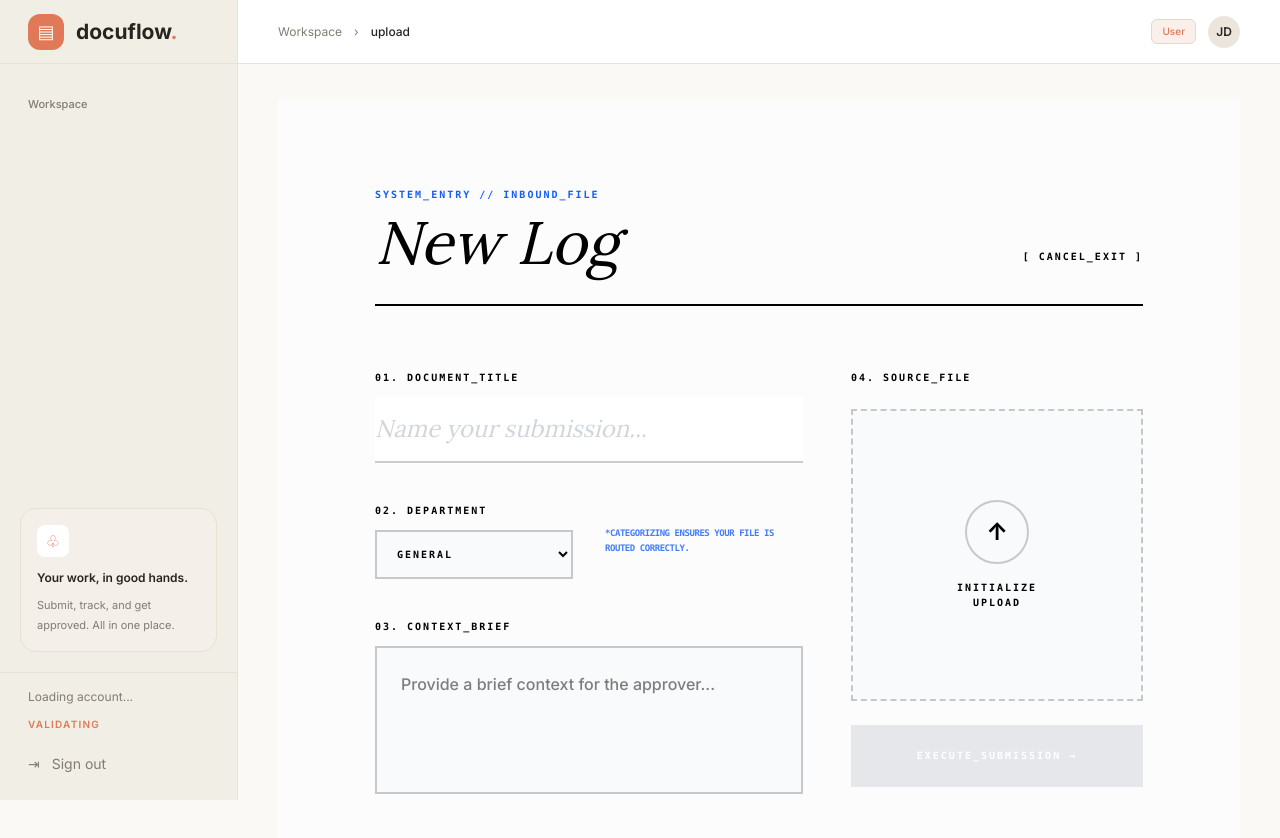
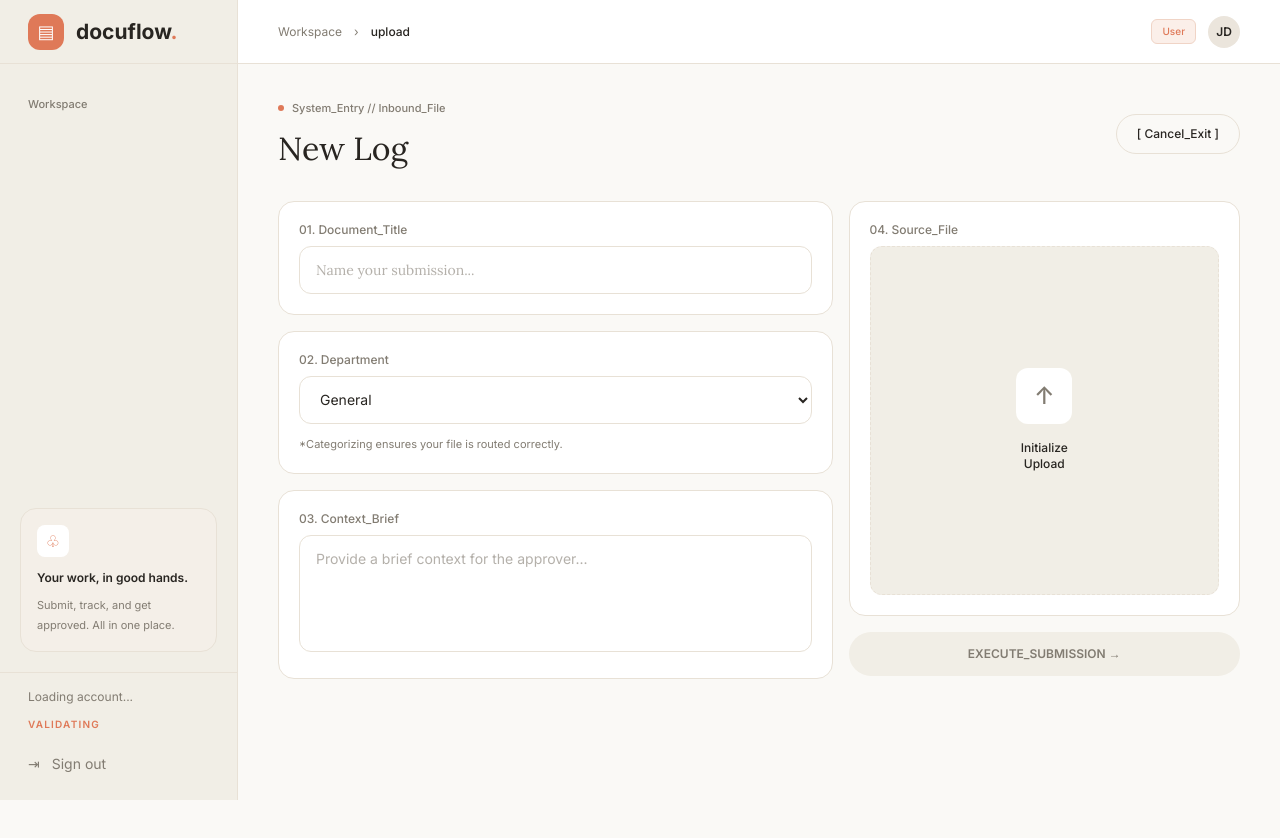
Before and after one commit to ivanlacson00-ux/connect-daet.ai-workflow, a Next.js app: page /workflow/user/upload in a window 1280 px wide. Shown: the top 838 px of the page. After the commit the page ends 800 px from the top, so only its background shows below. Built offline with nearby package versions, Linux system fonts and the light colour scheme.

Commit message:
user upload page redesigned

```diff
--- a/app/(dashboard)/workflow/user/upload/page.tsx
+++ b/app/(dashboard)/workflow/user/upload/page.tsx
@@ -1,12 +1,13 @@
 'use client';
 
-import { useState, useRef, useMemo } from 'react';
+import { useState, useRef, useMemo, useEffect } from 'react';
 import { createClient } from '@/lib/supabase/client';
 import { useRouter } from 'next/navigation';
 
+// ─── Styles & Fonts (synced with dashboard) ──────────────────────────────────
 const fonts = {
-  serif: "font-serif italic",
-  mono: "font-mono uppercase tracking-[0.2em] text-[10px]",
+  serif: "font-serif",
+  mono: "font-sans text-xs",
 };
 
 export default function UploadPage() {
@@ -18,8 +19,49 @@ export default function UploadPage() {
   const [uploading, setUploading] = useState(false);
   const [message, setMessage] = useState<{ text: string; type: 'success' | 'error' } | null>(null);
 
+  const [showPreview, setShowPreview] = useState(false);
+  const [textPreview, setTextPreview] = useState<string | null>(null);
+
   const fileInputRef = useRef<HTMLInputElement>(null);
   const supabase = useMemo(() => createClient(), []);
+
+  // Local object URL so the selected file can be previewed before uploading
+  const previewUrl = useMemo(() => (file ? URL.createObjectURL(file) : null), [file]);
+  useEffect(() => {
+    return () => { if (previewUrl) URL.revokeObjectURL(previewUrl); };
+  }, [previewUrl]);
+
+  const fileKind = useMemo(() => {
+    if (!file) return 'none';
+    const type = (file.type || '').toLowerCase();
+    const name = file.name.toLowerCase();
+    if (type.startsWith('image/')) return 'image';
+    if (type === 'application/pdf' || name.endsWith('.pdf')) return 'pdf';
+    if (type.startsWith('video/')) return 'video';
+    if (type.startsWith('audio/')) return 'audio';
+    if (type.startsWith('text/') || /\.(txt|md|csv|json|log)$/.test(name)) return 'text';
+    return 'other';
+  }, [file]);
+
+  // Read text-like files for the preview (capped so huge files don't freeze the page)
+  useEffect(() => {
+    setTextPreview(null);
+    if (!file || fileKind !== 'text') return;
+    let cancelled = false;
+    file.slice(0, 200_000).text().then(t => { if (!cancelled) setTextPreview(t); }).catch(() => {});
+    return () => { cancelled = true; };
+  }, [file, fileKind]);
+
+  // Close preview with Escape
+  useEffect(() => {
+    if (!showPreview) return;
+    const onKey = (e: KeyboardEvent) => { if (e.key === 'Escape') setShowPreview(false); };
+    window.addEventListener('keydown', onKey);
+    return () => window.removeEventListener('keydown', onKey);
+  }, [showPreview]);
+
+  // Close preview if the file is removed
+  useEffect(() => { if (!file) setShowPreview(false); }, [file]);
 
   const handleFileChange = (e: React.ChangeEvent<HTMLInputElement>) => {
     if (e.target.files && e.target.files[0]) {
@@ -120,113 +162,216 @@ export default function UploadPage() {
     }
   };
 
+  const labelClass = "mb-2 block text-xs font-medium text-muted-text";
+  const fieldClass = "w-full rounded-xl border border-warm-border bg-card px-4 text-sm text-warm-text outline-none transition-colors placeholder:text-muted-text/60 focus:border-clay";
+
   return (
-    <div className="min-h-screen bg-[#fcfcfc] text-black py-20 px-6">
-      <div className="max-w-3xl mx-auto">
-        <div className="mb-16 border-b-2 border-black pb-8">
-          <div className="flex justify-between items-end">
+    <div className="w-full">
       <div>
-              <span className={`${fonts.mono} text-blue-600 font-bold`}>System_Entry // Inbound_File</span>
-              <h1 className={`${fonts.serif} text-6xl mt-2 text-black`}>New Log</h1>
+        {/* Header */}
+        <div className="mb-8 flex flex-col justify-between gap-5 sm:flex-row sm:items-center max-md:mb-5 max-md:gap-3">
+          <div>
+            <p className="mb-3 flex items-center gap-2 text-[11px] font-medium text-muted-text max-md:mb-2">
+              <span className="h-1.5 w-1.5 rounded-full bg-clay" /> System_Entry // Inbound_File
+            </p>
+            <h1 className={`${fonts.serif} text-[32px] leading-tight text-warm-text max-md:text-[26px]`}>New Log</h1>
           </div>
-            <button onClick={() => router.back()} className={`${fonts.mono} text-black hover:text-blue-600 transition-colors mb-2 font-bold`}>
+          <button
+            onClick={() => router.back()}
+            className="inline-flex h-10 items-center justify-center gap-2 self-start rounded-full border border-warm-border px-5 text-xs font-medium text-warm-text transition-colors hover:bg-sidebar sm:self-auto max-md:h-11 max-md:w-full max-md:self-stretch"
+          >
             [ Cancel_Exit ]
           </button>
         </div>
-        </div>
 
-        <div className="grid grid-cols-1 lg:grid-cols-12 gap-12">
-          <div className="lg:col-span-7 space-y-10">
-            <section>
-              <label className={`${fonts.mono} text-black font-bold block mb-3`}>01. Document_Title</label>
+        <div className="grid grid-cols-1 gap-4 lg:grid-cols-12 max-md:gap-3">
+          {/* Form column */}
+          <div className="space-y-4 lg:col-span-7 max-md:space-y-3">
+            <section className="rounded-2xl border border-warm-border bg-card p-5 max-md:p-3.5">
+              <label className={labelClass}>01. Document_Title</label>
               <input
                 type="text"
                 value={title}
                 onChange={(e) => setTitle(e.target.value)}
                 placeholder="Name your submission..."
-                className="w-full bg-white border-b-2 border-black/20 focus:border-blue-600 py-4 text-2xl font-serif italic outline-none transition-all placeholder:text-gray-300 text-black"
+                className={`${fieldClass} h-12 ${fonts.serif} text-lg`}
               />
             </section>
 
-            <div className="grid grid-cols-2 gap-8">
-              <section>
-                <label className={`${fonts.mono} text-black font-bold block mb-3`}>02. Department</label>
+            <section className="rounded-2xl border border-warm-border bg-card p-5 max-md:p-3.5">
+              <label className={labelClass}>02. Department</label>
               <select
                 value={category}
                 onChange={(e) => setCategory(e.target.value)}
-                  className={`${fonts.mono} w-full bg-gray-50 border-2 border-black/20 p-4 focus:border-blue-600 outline-none cursor-pointer text-black font-bold`}
+                className={`${fieldClass} h-12 cursor-pointer max-md:h-11`}
               >
                 <option value="General">General</option>
                 <option value="Tourism">Tourism</option>
                 <option value="Events">Events</option>
                 <option value="Marketing">Marketing</option>
               </select>
-              </section>
-              <div className="flex items-center">
-                 <p className="text-[9px] font-mono leading-relaxed text-blue-600 uppercase tracking-tighter font-bold opacity-80">
+              <p className="mt-3 text-[11px] leading-relaxed text-muted-text">
                 *Categorizing ensures your file is routed correctly.
               </p>
-              </div>
-            </div>
+            </section>
 
-            <section>
-              <label className={`${fonts.mono} text-black font-bold block mb-3`}>03. Context_Brief</label>
+            <section className="rounded-2xl border border-warm-border bg-card p-5 max-md:p-3.5">
+              <label className={labelClass}>03. Context_Brief</label>
               <textarea
                 rows={4}
                 value={description}
                 onChange={(e) => setDescription(e.target.value)}
                 placeholder="Provide a brief context for the approver..."
-                className="w-full bg-gray-50 border-2 border-black/20 p-6 focus:border-blue-600 outline-none transition-all font-medium text-black resize-none"
+                className={`${fieldClass} resize-none py-3 leading-relaxed`}
               />
             </section>
           </div>
 
+          {/* File + submit column */}
           <div className="lg:col-span-5">
-            <div className="sticky top-10 space-y-6">
-              <label className={`${fonts.mono} text-black font-bold block`}>04. Source_File</label>
+            <div className="space-y-4 lg:sticky lg:top-10 max-md:space-y-3">
+              <div className="rounded-2xl border border-warm-border bg-card p-5 max-md:p-3.5">
+                <label className={labelClass}>04. Source_File</label>
                 <div
                   onClick={() => fileInputRef.current?.click()}
-                className={`group relative aspect-square border-2 border-dashed flex flex-col items-center justify-center p-8 transition-all cursor-pointer overflow-hidden
-                  ${file ? 'border-blue-600 bg-blue-50/30' : 'border-black/20 hover:border-black bg-gray-50'}`}
+                  className={`group relative flex aspect-square cursor-pointer flex-col items-center justify-center overflow-hidden rounded-xl border border-dashed p-8 transition-colors max-md:aspect-auto max-md:py-10
+                    ${file ? 'border-clay bg-clay-soft' : 'border-warm-border bg-sidebar hover:border-clay'}`}
                 >
                   <input type="file" ref={fileInputRef} onChange={handleFileChange} className="hidden" />
                   {!file ? (
                     <>
-                    <div className="w-16 h-16 border-2 border-black/20 rounded-full flex items-center justify-center mb-4 group-hover:scale-110 group-hover:border-black transition-all">
-                      <span className="text-2xl text-black font-bold">↑</span>
+                      <div className="mb-4 flex h-14 w-14 items-center justify-center rounded-xl bg-card text-muted-text transition-colors group-hover:text-clay">
+                        <span className="text-2xl font-medium" aria-hidden="true">↑</span>
                       </div>
-                    <span className={`${fonts.mono} text-black font-bold text-center`}>Initialize<br/>Upload</span>
+                      <span className="text-center text-xs font-medium text-warm-text">Initialize<br />Upload</span>
                     </>
                   ) : (
-                  <div className="text-center animate-in zoom-in-95 duration-300">
-                    <div className="text-5xl mb-4">📄</div>
-                    <p className={`${fonts.mono} text-blue-600 font-bold break-all`}>{file.name}</p>
-                    <button onClick={(e) => { e.stopPropagation(); setFile(null); }} className="mt-6 text-[9px] font-mono text-red-600 border border-red-200 px-3 py-1 hover:bg-red-50 font-bold">
+                    <div className="animate-in zoom-in-95 flex w-full flex-col items-center text-center duration-300">
+                      {fileKind === 'image' && previewUrl ? (
+                        // eslint-disable-next-line @next/next/no-img-element
+                        <img
+                          src={previewUrl}
+                          alt={file.name}
+                          className="mb-4 max-h-40 w-auto max-w-full rounded-lg border border-warm-border bg-card object-contain"
+                        />
+                      ) : (
+                        <div className="mx-auto mb-4 flex h-14 w-14 flex-col items-center justify-center rounded-xl bg-card text-muted-text">
+                          <span className="text-lg leading-4" aria-hidden="true">▤</span>
+                          <span className="mt-1 text-[8px] font-semibold uppercase">{file.type?.split('/').at(-1)?.slice(0, 3) || 'File'}</span>
+                        </div>
+                      )}
+                      <p className="break-all text-xs font-semibold text-warm-text">{file.name}</p>
+                      <p className="mt-1 text-[11px] text-muted-text">{(file.size / 1024).toFixed(1)} KB</p>
+                      <div className="mt-5 flex flex-wrap items-center justify-center gap-2 max-md:w-full max-md:flex-col max-md:items-stretch">
+                        <button
+                          onClick={(e) => { e.stopPropagation(); setShowPreview(true); }}
+                          className="inline-flex h-9 items-center justify-center gap-2 rounded-full border border-warm-border bg-card px-4 text-[11px] font-medium text-warm-text transition-colors hover:bg-sidebar max-md:h-11"
+                        >
+                          <span aria-hidden="true">⌕</span> Preview
+                        </button>
+                        <button
+                          onClick={(e) => { e.stopPropagation(); setFile(null); }}
+                          className="inline-flex h-9 items-center justify-center rounded-full bg-rejected-bg px-4 text-[11px] font-medium text-rejected-text transition-opacity hover:opacity-80 max-md:h-11"
+                        >
                           [ Remove ]
                         </button>
                       </div>
+                    </div>
                   )}
+                </div>
               </div>
 
               <button
                 onClick={handleUpload}
                 disabled={uploading || !file}
-                className={`${fonts.mono} w-full py-6 text-white text-sm font-black transition-all shadow-[8px_8px_0px_0px_rgba(0,0,0,1)] active:translate-x-1 active:translate-y-1 active:shadow-none
-                  ${uploading || !file ? 'bg-gray-200 text-gray-400 cursor-not-allowed shadow-none' : 'bg-blue-600 hover:bg-black'}`}
+                className={`inline-flex h-11 w-full items-center justify-center gap-2 rounded-full px-6 text-xs font-semibold transition-colors
+                  ${uploading || !file ? 'cursor-not-allowed bg-sidebar text-muted-text' : 'bg-clay text-white hover:bg-warm-text'}`}
               >
-                {uploading ? 'SYNCING...' : 'EXECUTE_SUBMISSION →'}
+                {uploading ? (
+                  <>
+                    <span className="h-2 w-2 animate-pulse rounded-full bg-clay" /> SYNCING...
+                  </>
+                ) : (
+                  'EXECUTE_SUBMISSION →'
+                )}
               </button>
 
               {message && (
-                <div className={`p-4 border-l-4 ${message.type === 'success' ? 'bg-green-50 border-green-600 text-green-900' : 'bg-red-50 border-red-600 text-red-900'}`}>
-                  <p className={`${fonts.mono} text-[11px] font-bold`}>STATUS: {message.type.toUpperCase()}</p>
-                  <p className="text-sm mt-1 font-bold">{message.text}</p>
+                <div
+                  className={`rounded-2xl border p-5 max-md:p-3.5 ${
+                    message.type === 'success'
+                      ? 'border-approved-bg bg-approved-bg/50 text-approved-text'
+                      : 'border-rejected-bg bg-rejected-bg/50 text-rejected-text'
+                  }`}
+                >
+                  <p className="mb-1.5 text-xs font-semibold">STATUS: {message.type.toUpperCase()}</p>
+                  <p className="text-sm leading-relaxed text-warm-text">{message.text}</p>
                 </div>
               )}
             </div>
           </div>
         </div>
       </div>
+
+      {showPreview && file && previewUrl && (
+        <div className="fixed inset-0 z-100 flex flex-col bg-warm-text/75 backdrop-blur-sm animate-in fade-in duration-300 max-md:bg-card max-md:backdrop-blur-none">
+          <div className="flex min-h-16 items-center justify-between border-b border-warm-border bg-card px-4 py-3 sm:px-8">
+            <div className="flex min-w-0 flex-col">
+              <span className="mb-0.5 text-[10px] font-semibold uppercase tracking-[0.12em] text-muted-text">Document preview</span>
+              <h2 className="max-w-[55vw] truncate text-sm font-semibold text-warm-text">{file.name}</h2>
+            </div>
+            <div className="flex shrink-0 items-center gap-2 sm:gap-4">
+              <a
+                href={previewUrl}
+                download={file.name}
+                aria-label="Download preview file"
+                className="rounded-full border border-warm-border px-4 py-2 text-[11px] font-medium text-warm-text transition-colors hover:bg-sidebar max-md:flex max-md:h-11 max-md:w-11 max-md:items-center max-md:justify-center max-md:border-0 max-md:p-0"
+              >
+                <svg className="hidden max-md:block" width="18" height="18" viewBox="0 0 24 24" fill="none" stroke="currentColor" strokeWidth="1.8" aria-hidden="true">
+                  <path d="M12 3v12m0 0 4-4m-4 4-4-4M5 17v3h14v-3" />
+                </svg>
+                <span className="max-md:sr-only">Download</span>
+              </a>
+              <button
+                onClick={() => setShowPreview(false)}
+                aria-label="Close preview"
+                className="flex h-9 w-9 items-center justify-center rounded-full text-muted-text transition-colors hover:bg-sidebar hover:text-warm-text max-md:h-11 max-md:w-11"
+              >
+                <svg width="20" height="20" viewBox="0 0 24 24" fill="none" stroke="currentColor" strokeWidth="1.8"><path d="M18 6L6 18M6 6l12 12" /></svg>
+              </button>
+            </div>
+          </div>
+
+          <div className="flex flex-1 items-center justify-center overflow-hidden bg-cream p-3 sm:p-8 max-md:bg-card max-md:p-0">
+            <div className="relative flex h-full w-full max-w-6xl items-center justify-center overflow-hidden rounded-xl border border-warm-border bg-card shadow-xl max-md:max-w-none max-md:rounded-none max-md:border-0 max-md:shadow-none">
+              {fileKind === 'image' && (
+                // eslint-disable-next-line @next/next/no-img-element
+                <img src={previewUrl} alt={file.name} className="max-h-full max-w-full object-contain" />
+              )}
+              {fileKind === 'pdf' && (
+                <iframe src={previewUrl} title={file.name} className="h-full w-full border-0" />
+              )}
+              {fileKind === 'video' && (
+                <video src={previewUrl} controls className="max-h-full max-w-full" />
+              )}
+              {fileKind === 'audio' && (
+                <audio src={previewUrl} controls className="w-full max-w-md" />
+              )}
+              {fileKind === 'text' && (
+                <pre className="h-full w-full overflow-auto whitespace-pre-wrap break-words p-6 text-left text-xs leading-relaxed text-warm-text">
+                  {textPreview ?? 'Loading preview...'}
+                </pre>
+              )}
+              {fileKind === 'other' && (
+                <div className="px-6 text-center">
+                  <p className={`${fonts.serif} text-2xl text-warm-text`}>No preview available</p>
+                  <p className="mt-2 text-xs text-muted-text">This file type can't be previewed in the browser. You can still download it to check it.</p>
+                </div>
+              )}
+            </div>
+          </div>
+        </div>
+      )}
     </div>
   );
 }
```
Lines whose indentation alone changed are shown as unchanged.
